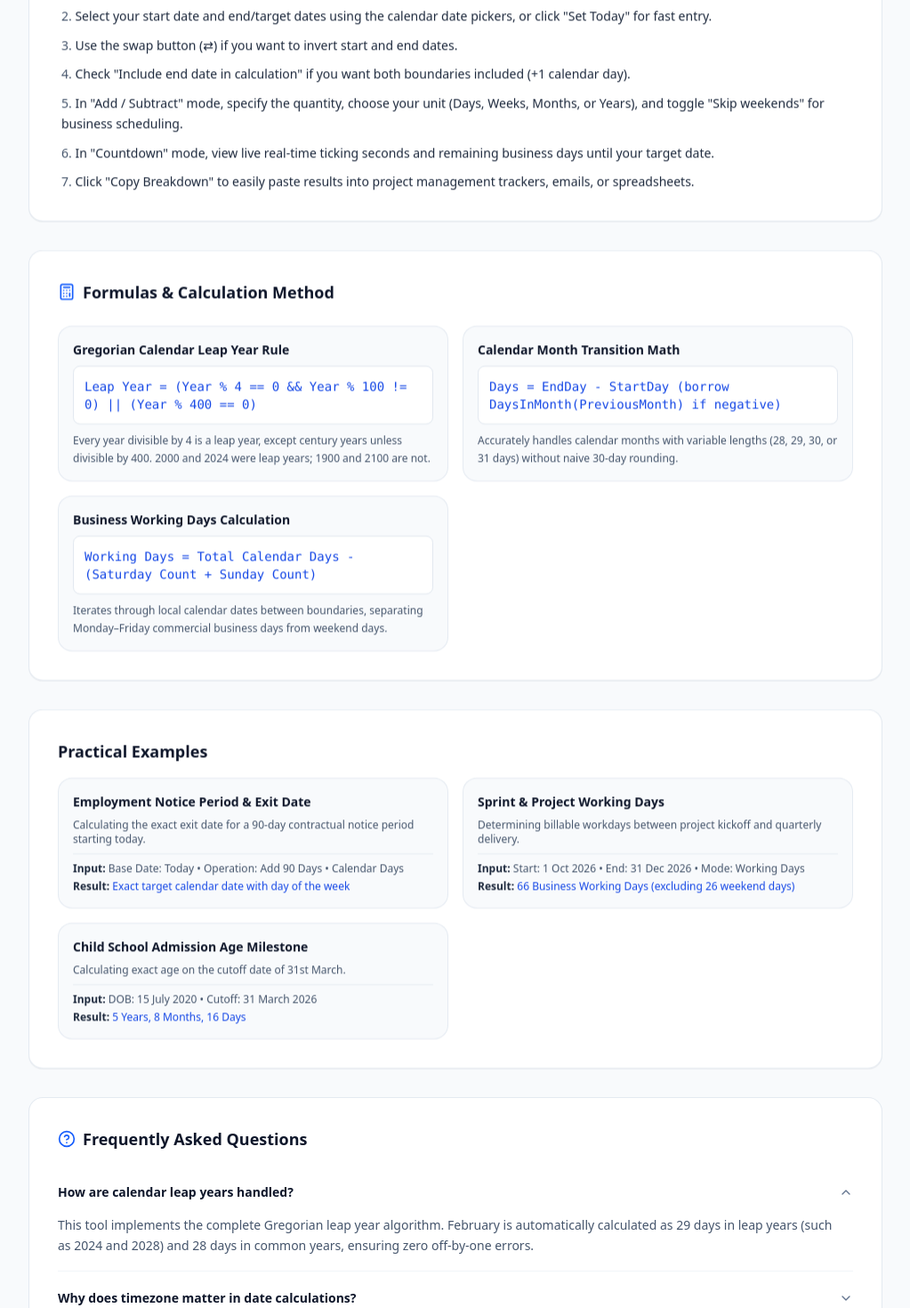
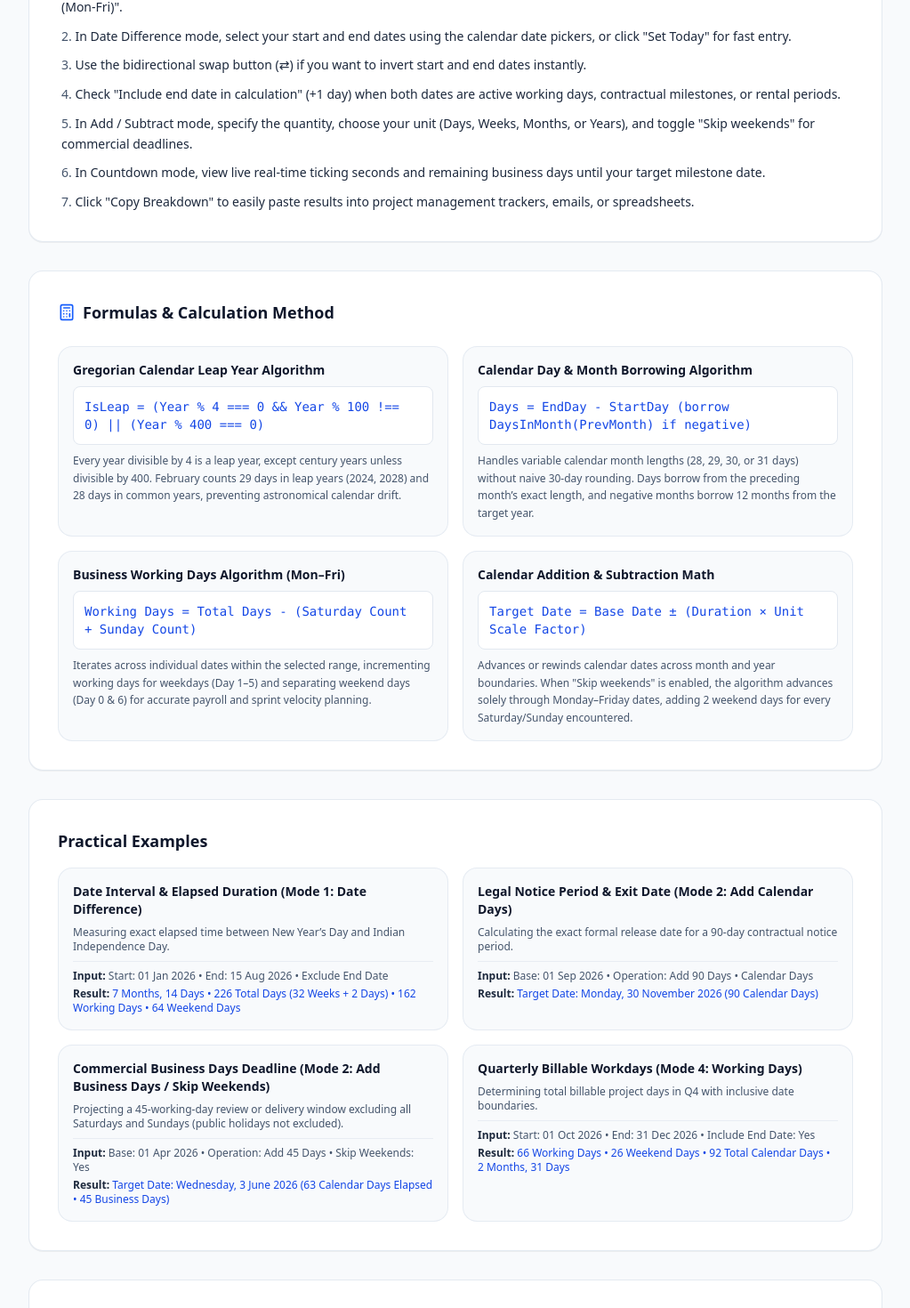
Before and after one commit to gaming7059-code/qubnexa.online, a React (Vite) app: page /tools/date-time-calculator in a window 1280 px wide. Shown: the part 900-2370 px from the top of the page at 89% size, without its empty margins (128-1151 px from the left). Built offline with nearby package versions, Linux system fonts and the light colour scheme; no server answers.

Commit message:
SEO: optimize Date & Time Calculator page

```diff
--- a/src/pages/tools/DateTimeCalculatorPage.tsx
+++ b/src/pages/tools/DateTimeCalculatorPage.tsx
@@ -10,7 +10,8 @@ export const DateTimeCalculatorPage: React.FC = () => {
     name: 'Date & Time Calculator',
     slug: 'date-time-calculator',
     path: '/tools/date-time-calculator',
-    description: 'Calculate date intervals in years, months and days, add or subtract days with business day skipping, count down to events, and calculate working days.',
+    description:
+      'Calculate date intervals in years, months and days, add or subtract days with business day skipping, count down to events, and calculate working days.',
     categoryId: 'calculators',
     categoryIds: ['calculators', 'daily-utilities', 'date-time'],
     categoryName: 'Calculators',
@@ -18,87 +19,135 @@ export const DateTimeCalculatorPage: React.FC = () => {
     isPopular: true,
     isNew: true,
     isFunctional: true,
-    keywords: ['date calculator', 'date difference calculator', 'days between dates', 'add days to date', 'working days calculator', 'business days calculator', 'countdown to date'],
+    keywords: [
+      'date calculator',
+      'date difference calculator',
+      'days between dates',
+      'add days to date',
+      'working days calculator',
+      'business days calculator',
+      'countdown to date',
+    ],
   }
 
   const howToUseSteps = [
-    'Choose your calculator mode: "Date Difference", "Add / Subtract Time", "Milestone Countdown", or "Working Days (Mon-Fri)".',
-    'Select your start date and end/target dates using the calendar date pickers, or click "Set Today" for fast entry.',
-    'Use the swap button (⇄) if you want to invert start and end dates.',
-    'Check "Include end date in calculation" if you want both boundaries included (+1 calendar day).',
-    'In "Add / Subtract" mode, specify the quantity, choose your unit (Days, Weeks, Months, or Years), and toggle "Skip weekends" for business scheduling.',
-    'In "Countdown" mode, view live real-time ticking seconds and remaining business days until your target date.',
+    'Choose your calculator mode from the top tabs: "Date Difference", "Add / Subtract Time", "Milestone Countdown", or "Working Days (Mon-Fri)".',
+    'In Date Difference mode, select your start and end dates using the calendar date pickers, or click "Set Today" for fast entry.',
+    'Use the bidirectional swap button (⇄) if you want to invert start and end dates instantly.',
+    'Check "Include end date in calculation" (+1 day) when both dates are active working days, contractual milestones, or rental periods.',
+    'In Add / Subtract mode, specify the quantity, choose your unit (Days, Weeks, Months, or Years), and toggle "Skip weekends" for commercial deadlines.',
+    'In Countdown mode, view live real-time ticking seconds and remaining business days until your target milestone date.',
     'Click "Copy Breakdown" to easily paste results into project management trackers, emails, or spreadsheets.',
   ]
 
   const formulas = [
     {
-      title: 'Gregorian Calendar Leap Year Rule',
-      formula: 'Leap Year = (Year % 4 == 0 && Year % 100 != 0) || (Year % 400 == 0)',
-      explanation: 'Every year divisible by 4 is a leap year, except century years unless divisible by 400. 2000 and 2024 were leap years; 1900 and 2100 are not.',
+      title: 'Gregorian Calendar Leap Year Algorithm',
+      formula: 'IsLeap = (Year % 4 === 0 && Year % 100 !== 0) || (Year % 400 === 0)',
+      explanation:
+        'Every year divisible by 4 is a leap year, except century years unless divisible by 400. February counts 29 days in leap years (2024, 2028) and 28 days in common years, preventing astronomical calendar drift.',
     },
     {
-      title: 'Calendar Month Transition Math',
-      formula: 'Days = EndDay - StartDay (borrow DaysInMonth(PreviousMonth) if negative)',
-      explanation: 'Accurately handles calendar months with variable lengths (28, 29, 30, or 31 days) without naive 30-day rounding.',
+      title: 'Calendar Day & Month Borrowing Algorithm',
+      formula: 'Days = EndDay - StartDay (borrow DaysInMonth(PrevMonth) if negative)',
+      explanation:
+        'Handles variable calendar month lengths (28, 29, 30, or 31 days) without naive 30-day rounding. Days borrow from the preceding month’s exact length, and negative months borrow 12 months from the target year.',
     },
     {
-      title: 'Business Working Days Calculation',
-      formula: 'Working Days = Total Calendar Days - (Saturday Count + Sunday Count)',
-      explanation: 'Iterates through local calendar dates between boundaries, separating Monday–Friday commercial business days from weekend days.',
+      title: 'Business Working Days Algorithm (Mon–Fri)',
+      formula: 'Working Days = Total Days - (Saturday Count + Sunday Count)',
+      explanation:
+        'Iterates across individual dates within the selected range, incrementing working days for weekdays (Day 1–5) and separating weekend days (Day 0 & 6) for accurate payroll and sprint velocity planning.',
+    },
+    {
+      title: 'Calendar Addition & Subtraction Math',
+      formula: 'Target Date = Base Date ± (Duration × Unit Scale Factor)',
+      explanation:
+        'Advances or rewinds calendar dates across month and year boundaries. When "Skip weekends" is enabled, the algorithm advances solely through Monday–Friday dates, adding 2 weekend days for every Saturday/Sunday encountered.',
     },
   ]
 
   const examples = [
     {
-      title: 'Employment Notice Period & Exit Date',
-      description: 'Calculating the exact exit date for a 90-day contractual notice period starting today.',
-      input: 'Base Date: Today • Operation: Add 90 Days • Calendar Days',
-      output: 'Exact target calendar date with day of the week',
+      title: 'Date Interval & Elapsed Duration (Mode 1: Date Difference)',
+      description: 'Measuring exact elapsed time between New Year’s Day and Indian Independence Day.',
+      input: 'Start: 01 Jan 2026 • End: 15 Aug 2026 • Exclude End Date',
+      output: '7 Months, 14 Days • 226 Total Days (32 Weeks + 2 Days) • 162 Working Days • 64 Weekend Days',
     },
     {
-      title: 'Sprint & Project Working Days',
-      description: 'Determining billable workdays between project kickoff and quarterly delivery.',
-      input: 'Start: 1 Oct 2026 • End: 31 Dec 2026 • Mode: Working Days',
-      output: '66 Business Working Days (excluding 26 weekend days)',
+      title: 'Legal Notice Period & Exit Date (Mode 2: Add Calendar Days)',
+      description: 'Calculating the exact formal release date for a 90-day contractual notice period.',
+      input: 'Base: 01 Sep 2026 • Operation: Add 90 Days • Calendar Days',
+      output: 'Target Date: Monday, 30 November 2026 (90 Calendar Days)',
     },
     {
-      title: 'Child School Admission Age Milestone',
-      description: 'Calculating exact age on the cutoff date of 31st March.',
-      input: 'DOB: 15 July 2020 • Cutoff: 31 March 2026',
-      output: '5 Years, 8 Months, 16 Days',
+      title: 'Commercial Business Days Deadline (Mode 2: Add Business Days / Skip Weekends)',
+      description: 'Projecting a 45-working-day review or delivery window excluding all Saturdays and Sundays (public holidays not excluded).',
+      input: 'Base: 01 Apr 2026 • Operation: Add 45 Days • Skip Weekends: Yes',
+      output: 'Target Date: Wednesday, 3 June 2026 (63 Calendar Days Elapsed • 45 Business Days)',
+    },
+    {
+      title: 'Quarterly Billable Workdays (Mode 4: Working Days)',
+      description: 'Determining total billable project days in Q4 with inclusive date boundaries.',
+      input: 'Start: 01 Oct 2026 • End: 31 Dec 2026 • Include End Date: Yes',
+      output: '66 Working Days • 26 Weekend Days • 92 Total Calendar Days • 2 Months, 31 Days',
     },
   ]
 
   const faqs = [
     {
-      question: 'How are calendar leap years handled?',
-      answer: 'This tool implements the complete Gregorian leap year algorithm. February is automatically calculated as 29 days in leap years (such as 2024 and 2028) and 28 days in common years, ensuring zero off-by-one errors.',
+      question: 'How are calendar leap years calculated in date differences?',
+      answer:
+        'The calculator strictly implements the astronomical Gregorian leap year rule: a year is a leap year if divisible by 4, except for century years unless divisible by 400. In leap years (e.g., 2024, 2028), February is assigned 29 days; in common years, 28 days. This prevents off-by-one errors when calculating spans across February.',
     },
     {
-      question: 'Why does timezone matter in date calculations?',
-      answer: 'Standard browser dates often parse ISO strings in UTC midnight, which causes off-by-one errors in positive timezones like Indian Standard Time (+05:30) or negative timezones like US Eastern (-05:00). QUBNEXA parses local year, month, and day components at local noon, completely preventing timezone shifting.',
+      question: 'Why does timezone-safe local noon parsing matter for date calculations?',
+      answer:
+        'Standard JavaScript and browser dates parse ISO strings (like "2026-05-15") at UTC midnight (00:00:00). In positive timezones like Indian Standard Time (UTC+05:30) or negative timezones like US Eastern (UTC-05:00), daylight saving or timezone offsets frequently shift the date backward or forward by one day. QUBNEXA explicitly anchors all date parsing at local noon (12:00:00), completely eliminating timezone boundary slips.',
     },
     {
       question: 'What is the difference between calendar days and working days?',
-      answer: 'Calendar days include every day of the week (Monday through Sunday). Working days (also known as business days) count only Monday through Friday, automatically excluding Saturdays and Sundays.',
+      answer:
+        'Calendar days count every consecutive 24-hour day from Monday through Sunday, including weekends and holidays. Working days (also called business days) count standard business weekdays (Monday through Friday), automatically excluding Saturdays and Sundays only. Please note that regional public, bank, or gazetted statutory holidays are not excluded automatically, as holiday schedules vary across different jurisdictions and organizations.',
     },
     {
-      question: 'Can I add or subtract business days only?',
-      answer: 'Yes! In the "Add / Subtract Time" mode, check the "Skip weekends" box when working with days. The calculator will advance only through Monday–Friday dates, which is perfect for legal filings, shipping deadlines, and project milestones.',
+      question: 'How does "Skip weekends" work in Add / Subtract mode?',
+      answer:
+        'When "Skip weekends" is toggled on, the calculator advances or rewinds solely through weekdays (Monday through Friday). For example, adding 5 business days to a Friday does not land on the following Wednesday (5 calendar days later), but advances across the weekend to land on the following Friday (7 calendar days later).',
+    },
+    {
+      question: 'When should I check "Include end date in calculation"?',
+      answer:
+        'By default, date differences are calculated as elapsed intervals (Target Date minus Start Date), which excludes the start day itself. Check "Include end date in calculation" (+1 day) when both dates are active working days—such as project contracts, employee leave requests, hotel stays, or academic terms where both the first and last day count.',
+    },
+    {
+      question: 'Can I calculate future dates by adding months or years?',
+      answer:
+        'Yes. In the "Add / Subtract Time" tab, select "Months" or "Years" from the unit dropdown. The calculator adds calendar months and years directly using standard calendar arithmetic rather than fixed 30-day or 365-day multipliers. For example, adding 1 month to January 15th lands on February 15th, and adding 1 year to a non-leap date lands on the exact same calendar day.',
+    },
+    {
+      question: 'How does the Milestone Countdown mode work?',
+      answer:
+        'Milestone Countdown calculates the live duration remaining from the current second until midnight on your target date. It displays a ticking countdown in days, hours, minutes, and seconds, alongside a calculation of how many business working days remain until that date.',
+    },
+    {
+      question: 'Are my entered dates, project schedules, or milestone details stored on any server?',
+      answer:
+        'Never. QUBNEXA operates 100% client-side in your local web browser. All calendar arithmetic, day iterations, and countdown timers run directly in your device’s JavaScript engine. No dates, notes, or schedules are ever tracked, logged, or sent to external servers.',
     },
   ]
 
   return (
     <ToolPageLayout
       tool={tool}
-      seoTitle="Free Date & Time Calculator — Days Between, Add Days, Working Days | QUBNEXA"
-      seoDescription="Calculate exact days between two dates, add or subtract days, weeks and months, countdown to events, and compute Monday–Friday working days. 100% free and private."
+      seoTitle="Date & Time Calculator — Days Between Dates & Add Days | QUBNEXA"
+      seoDescription="Calculate days between dates, add or subtract days, count down to events, and compute working business days online with QUBNEXA. Free, fast, and 100% private."
+      keywords="date calculator, date and time calculator, add days to date, subtract days from date, days between dates, calculate future date, date calculator online, working days calculator, qubnexa"
       howToUseSteps={howToUseSteps}
       formulas={formulas}
       examples={examples}
       faqs={faqs}
-      relatedSlugs={['age-calculator', 'unit-converter', 'percentage-calculator', 'emi-calculator']}
+      relatedSlugs={['age-calculator', 'date-difference-calculator', 'unit-converter', 'percentage-calculator']}
     >
       <DateTimeCalculator />
     </ToolPageLayout>
```
